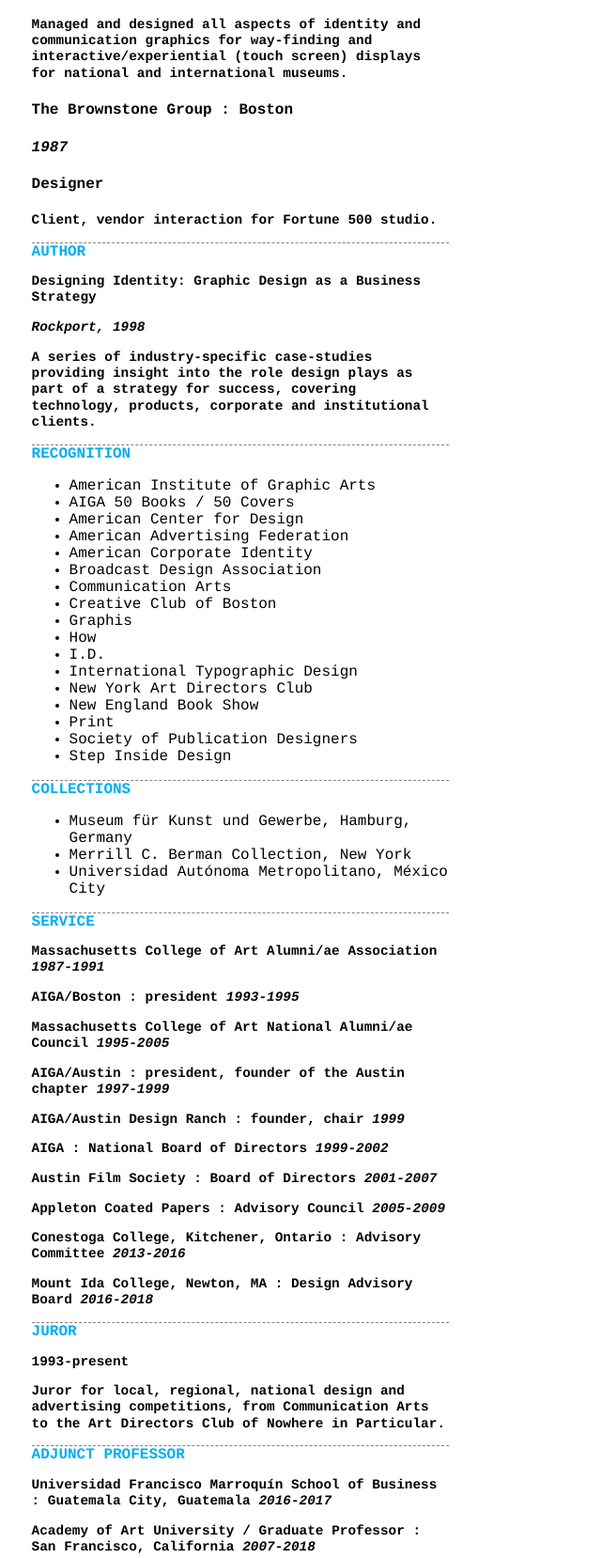
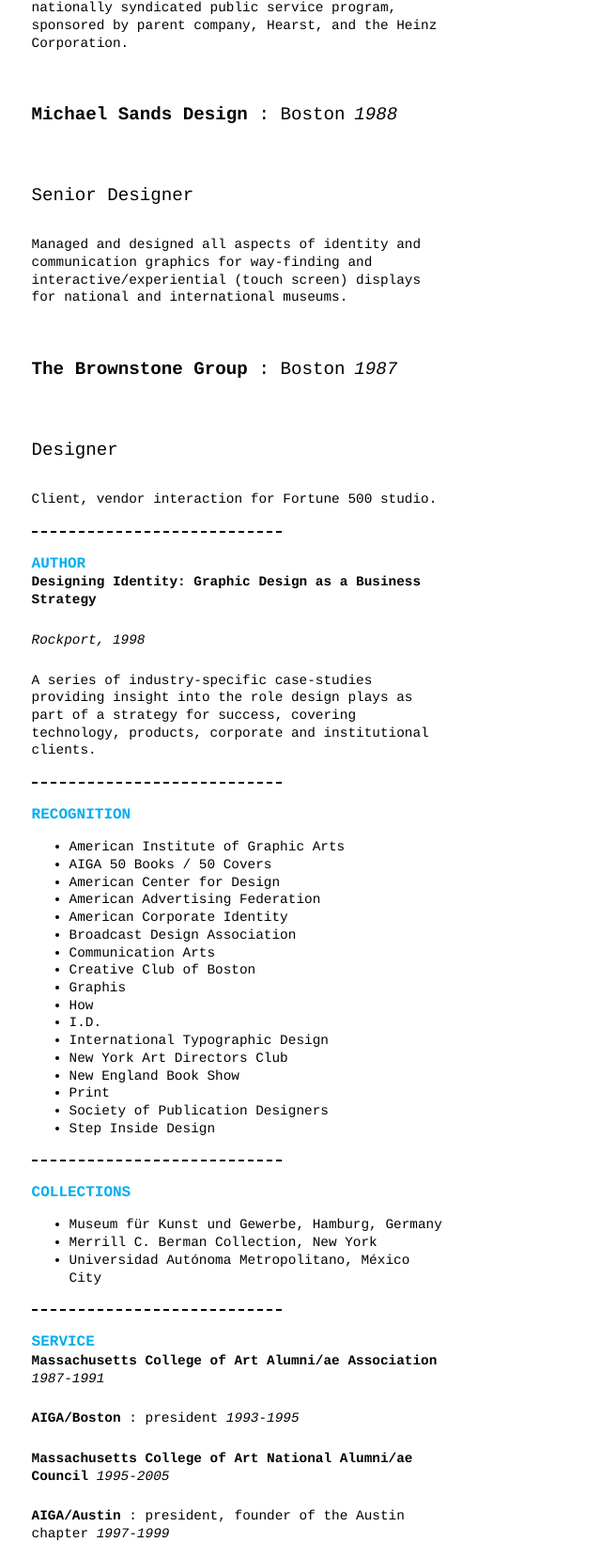
Before and after one commit to crankin/me2020, an Eleventy site: page cv.md in a window 1280 px wide. Shown: the part 916-2574 px from the top of the page at 94% size, without its empty margins (0-640 px from the left). Built offline with nearby package versions, Linux system fonts and the light colour scheme; Eleventy itself is replaced by a stand-in of ours; files that its build step writes are made by us from their sources.

Commit message:
css updates

```diff
--- a/_includes/main.njk
+++ b/_includes/main.njk
@@ -8,7 +8,7 @@
 </head>
 
 <body>
-  <div class="main">
+  <div class="main {{ slug }}">
   <header>
     <h1>{{ site.title }}</h1>
   </header>
--- a/_includes/nav.njk
+++ b/_includes/nav.njk
@@ -16,7 +16,7 @@
       <li><a href="/work/mark">06 MARK SKATEBOARDS</a></li>
       <li><a href="/work/writers">07 TEXAS WRITERS MONTH</a></li>
       <li><a href="/work/wfm">08 WHOLE FOODS MARKET</a></li>
-      <li><a href="/work/utsoa">09 UNIVERSITY OF TEXAS SCHOOL OF ARCHITECTURE</a></li>
+      <li><a href="/work/utsoa">09 UT SCHOOL OF ARCHITECTURE</a></li>
       <li><a href="/work/via313">10 VIA313</a></li>
     </ul></li>
   <li><a href="/contact" id="connav">Contact</a></li>
--- a/_includes/work.njk
+++ b/_includes/work.njk
@@ -8,7 +8,7 @@
 </head>
 
 <body>
-  <div class="main">
+  <div class="main work">
   <header>
     <h1>{{ site.title }}</h1>
   </header>
@@ -19,7 +19,7 @@
 
   <section class="wtext">
       <h2>{{ title }}</h2>
-      <h3>{{ types }}</h3>
+      <h4>{{ types }}</h4>
       {{ content | safe }}
   </section>
 
--- a/css/main.css
+++ b/css/main.css
@@ -35,9 +35,9 @@
   align-self: center;
   }
 
-header { top: 0; }
+header { top: 0; z-index: 100; }
 
-nav { top: 36px; }
+nav { top: 36px; z-index: 101; }
 
 .wtext { margin-top: 2rem; }
 
@@ -148,11 +148,21 @@
   font-size: 1rem;
   color: var(--me-cyan);
   text-transform: uppercase;
-  border-top: 1px dashed var(--me-gray);
   }
 
 .wtext h3 {
-  font-size: 0.75rem;
+  font-size: 1rem;
+  color: var(--me-cyan);
+  text-transform: uppercase;
+  margin-top: 1.5rem;
+  padding-top: 1.5rem;
+  margin-bottom: 0.1rem;
+  border-top: 2px dashed black;
+  width: 60%;
+  }
+
+.wtext h4 {
+  font-size: 0.8rem;
   color: var(--me-gray);
   text-transform: uppercase;
   font-weight: 400;
@@ -160,9 +170,25 @@
   margin-bottom: 1.5rem;
   }
 
+.cv h4 {
+  font-size: 1.2rem;
+  color: black;
+  text-transform: none;
+  margin: 2rem 0;
+  display: inline-block;
+}
+
 .wtext p {
   max-width: 65ch;
-  font-size: 0.9rem;
-  line-height: 1.2;
-  font-weight: 600;
+font-size: 0.9rem;
+line-height: 1.3;
+font-weight: 500;
+margin: 0 auto 1.5rem;
   }
+
+.wtext li {
+  max-width: 65ch;
+font-size: 0.9rem;
+line-height: 1.3;
+font-weight: 500;
+}
--- a/cv.md
+++ b/cv.md
@@ -1,9 +1,10 @@
 ---
 layout: main
 title: Curriculum Vitae
+slug: cv
 ---
 
-## CAREER HISTORY
+### CAREER HISTORY
 
 #### __Marc English Design__ : Boston/Austin
 #### _1993-present_
@@ -31,7 +32,7 @@
 
 Client, vendor interaction for Fortune 500 studio.
 
-## AUTHOR
+### AUTHOR
 
 __Designing Identity: Graphic Design as a Business Strategy__
 
@@ -42,7 +43,7 @@
 covering technology, products, corporate and institutional
 clients.
 
-## RECOGNITION
+### RECOGNITION
 
 - American Institute of Graphic Arts
 - AIGA 50 Books / 50 Covers
@@ -62,13 +63,13 @@
 - Society of Publication Designers
 - Step Inside Design
 
-## COLLECTIONS
+### COLLECTIONS
 
 - Museum für Kunst und Gewerbe, Hamburg, Germany
 - Merrill C. Berman Collection, New York
 - Universidad Autónoma Metropolitano, México City
 
-## SERVICE
+### SERVICE
 
 __Massachusetts College of Art Alumni/ae Association__
 _1987-1991_
@@ -100,13 +101,13 @@
 __Mount Ida College__, Newton, MA : Design Advisory Board
 _2016-2018_
 
-## JUROR
+### JUROR
 
 1993-present
 
 Juror for local, regional, national design and advertising competitions, from Communication Arts to the Art Directors Club of Nowhere in Particular.
 
-## ADJUNCT PROFESSOR
+### ADJUNCT PROFESSOR
 
 __Universidad Francisco Marroquín School of Business__ : Guatemala City, Guatemala
 _2016-2017_
@@ -134,7 +135,7 @@
 
 Courses include: introductory & advanced level design, all aspects of corporate identity & branding, publication design, basic & advanced typography, portfolio, graduate thesis studies.
 
-## EDUCATION
+### EDUCATION
 
 __Harvard University__ : Certificate, study under Massimo Vignelli
 _1990_
@@ -146,7 +147,7 @@
 _1978-1979_
 
 
-## FEATURED IN THE FOLLOWING BOOKS OR ARTICLES
+### FEATURED IN THE FOLLOWING BOOKS OR ARTICLES
 
 __The Preachings of Design Shaman Marc English__
 
@@ -177,12 +178,12 @@
 __Graphic Design America 2: The Work of Many of the Best & Brightest Design Firms From Across the United States__
 _D.K. Holland, Jessica Helfand, Chip Kidd : Rockport, 2000._
 
-## LECTURER
+### LECTURER
 
 1998-present
 Guest speaker at professional and institutional venues and conferences across the United States. First U.S. designer to speak at inaugural design conferences in Guatemala City, Guatemala and Tijuana, México.
 
-## REAL LIFE
+### REAL LIFE
 
 __Lead rock bands in Boston__, hear my songs on the radio.
 _1979-1983_
```
